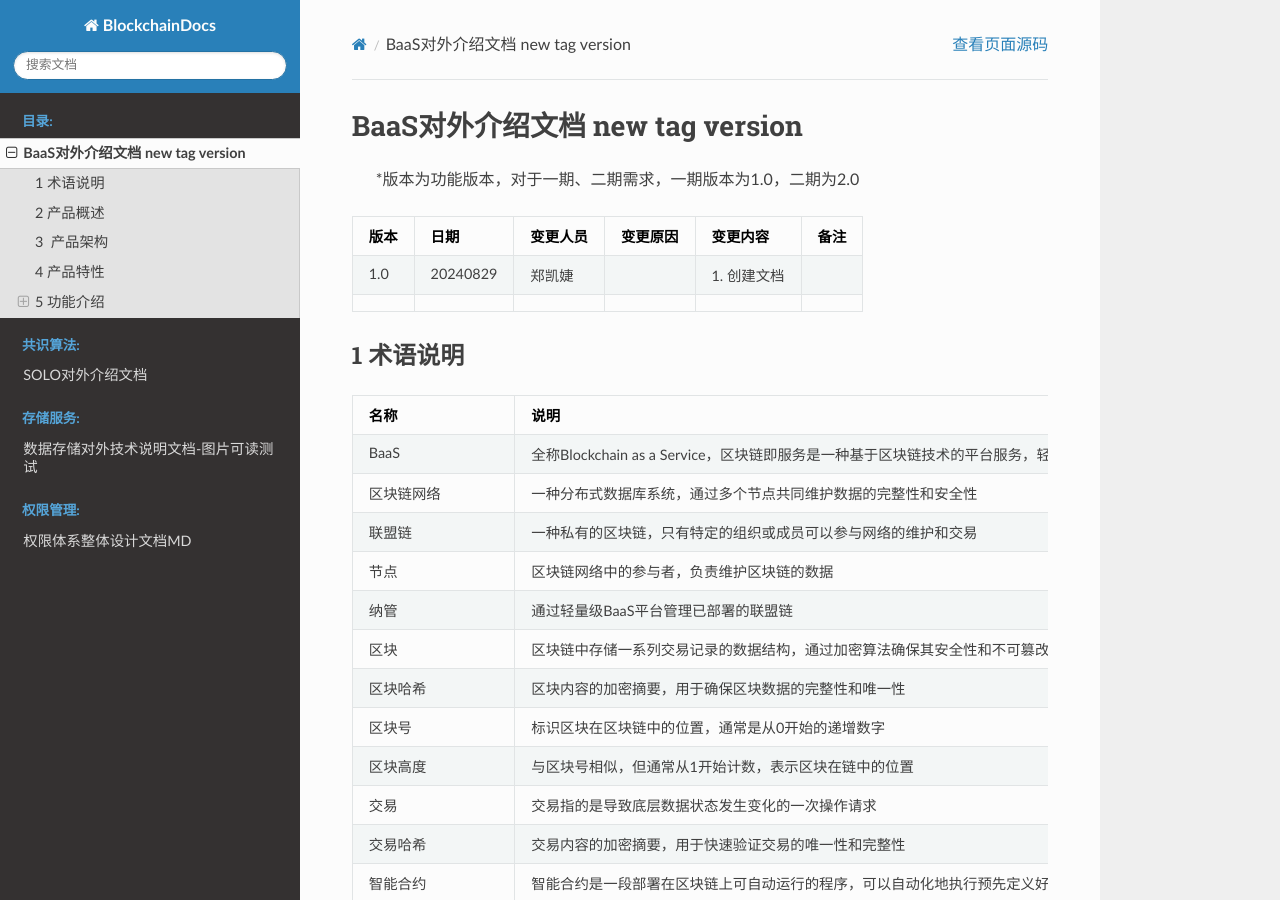
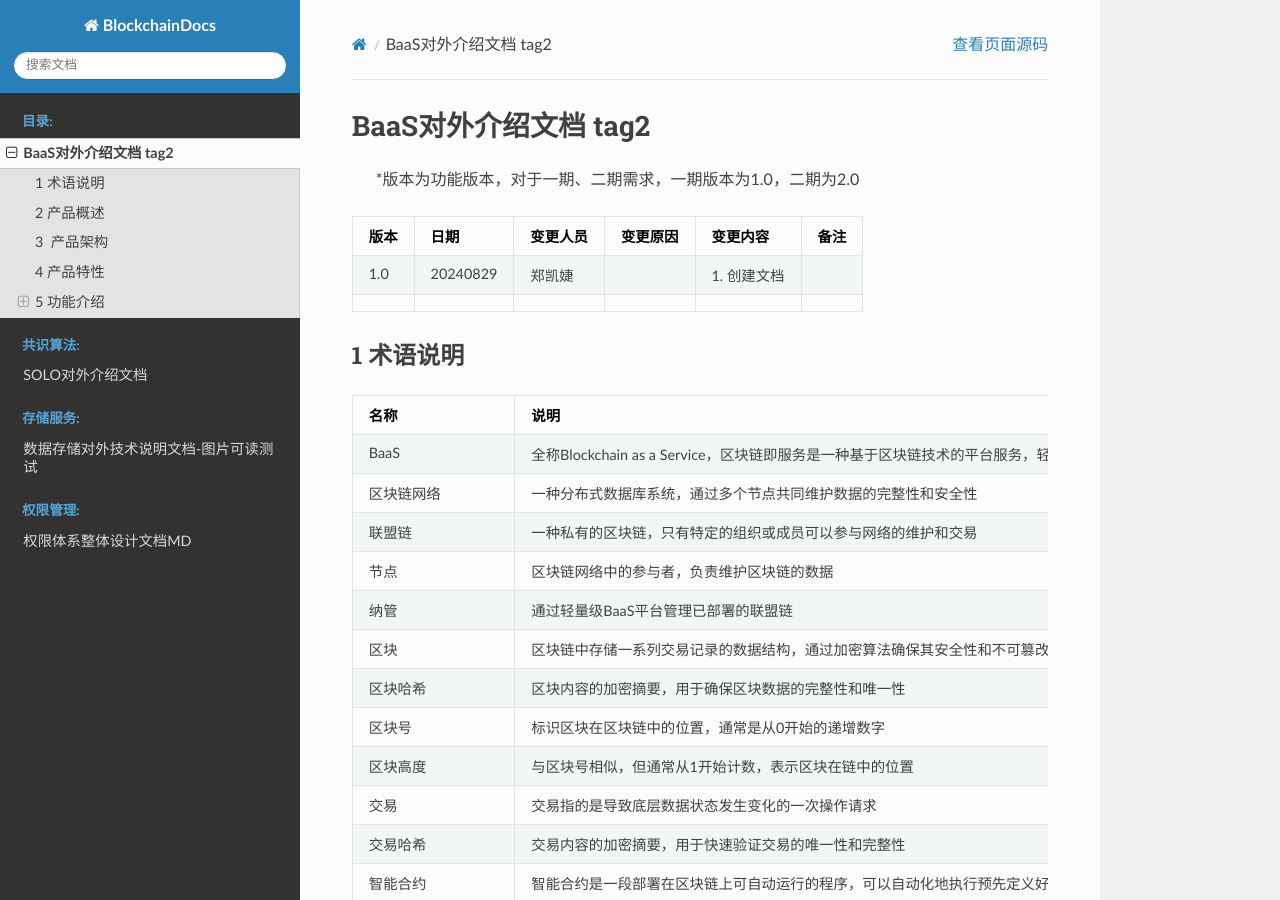
Before and after one commit to zkjst110/BlockchainDocs, a Sphinx documentation site: the page built from source/lbaas/baas.md, in a window 1280 px wide and 900 px high. Built offline with Sphinx 7.4.7 and the Read the Docs theme 2.0.0, drawn with Linux system fonts in a browser that asks for light colours.

Commit message:
tag2 test

```diff
--- a/source/lbaas/baas.md
+++ b/source/lbaas/baas.md
@@ -1,4 +1,4 @@
-# BaaS对外介绍文档 new tag version
+# BaaS对外介绍文档 tag2
 
 > \*版本为功能版本，对于一期、二期需求，一期版本为1.0，二期为2.0
 
```
